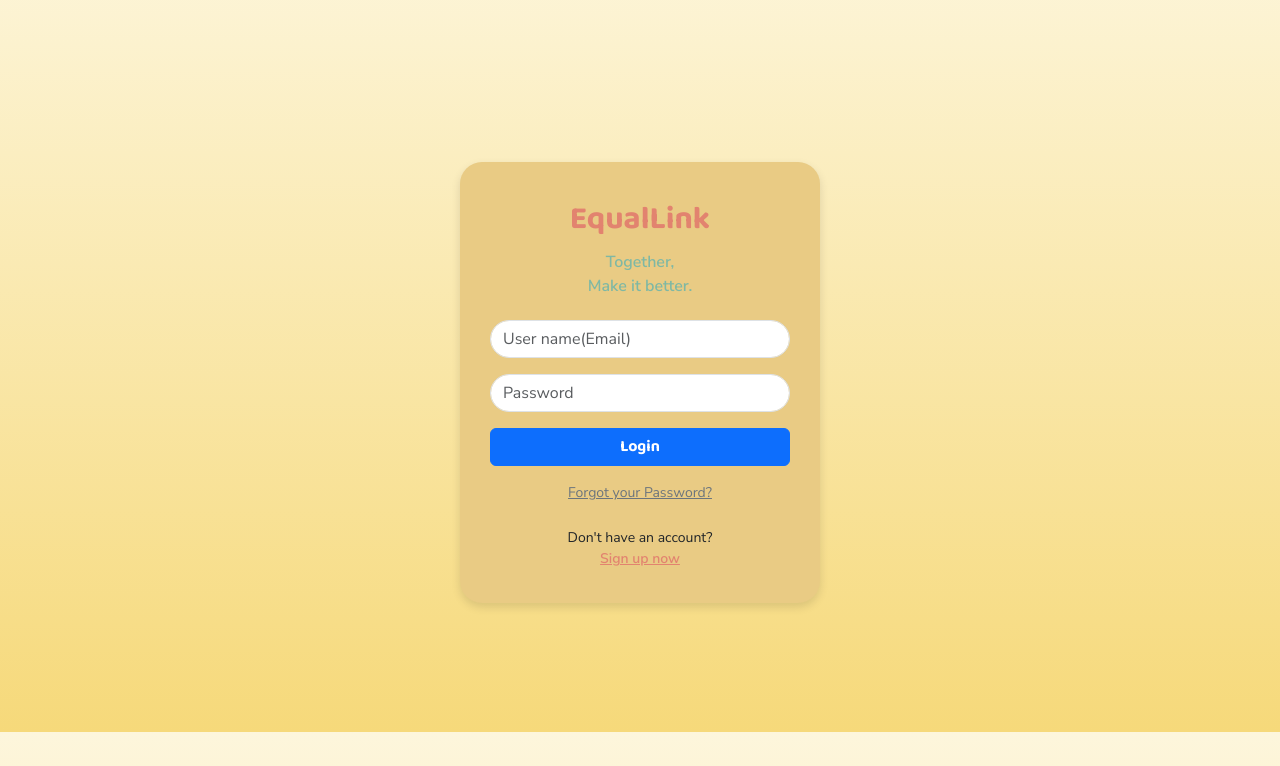
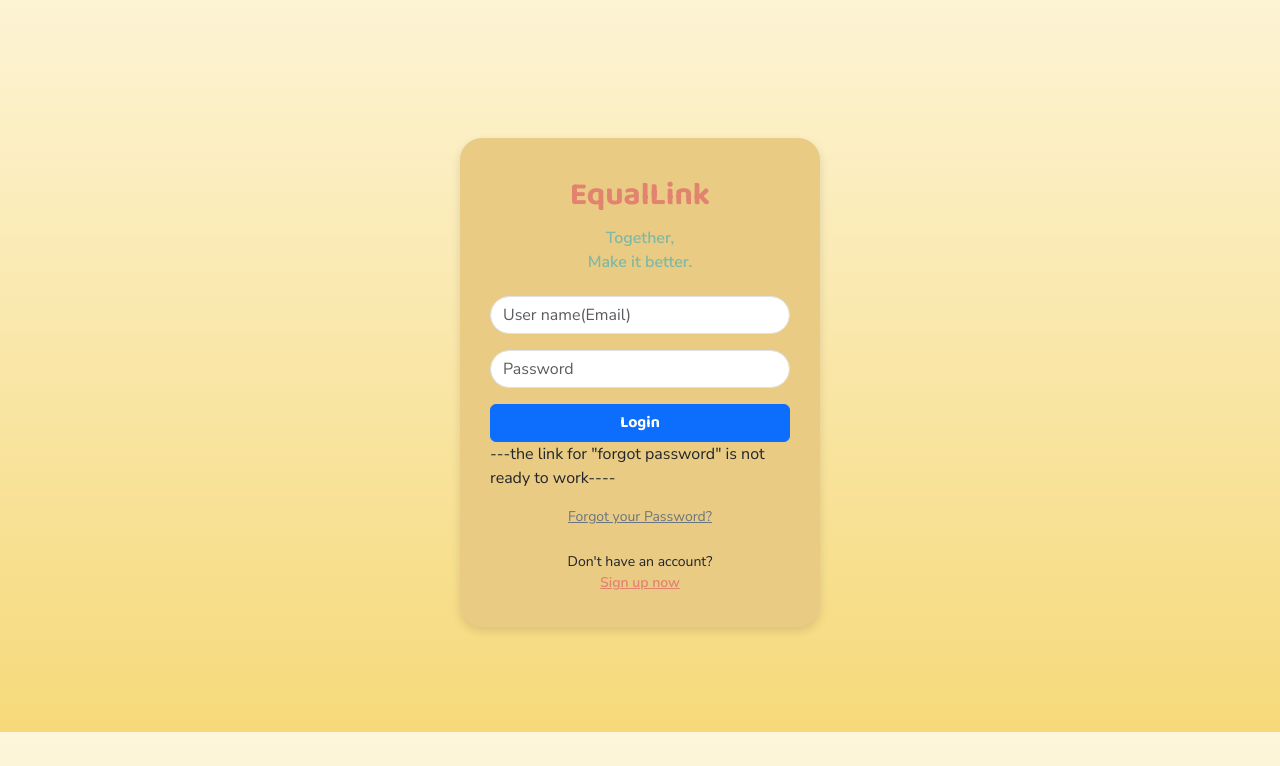
Before and after one commit to Sophie-Jeng/Local-volunteer-platform--EqualLink, a Flask app: page /login in a window 1280 px wide. Shown: the part 68-834 px from the top of the page. Run offline with Flask 3, Linux system fonts and the light colour scheme.

```diff
--- a/templates/login.html
+++ b/templates/login.html
@@ -13,6 +13,8 @@
       </div>
       <button class="btn btn-primary w-100" type="submit">Login</button>
     </form>
+
+    ---the link for "forgot password" is not ready to work----
     <div class="text-center small mt-3"><a href="#" class="link-secondary">Forgot your Password?</a></div>
     <div class="text-center small mt-4">
       Don't have an account?<br>
```
Also changed, not shown: 1 other file.
